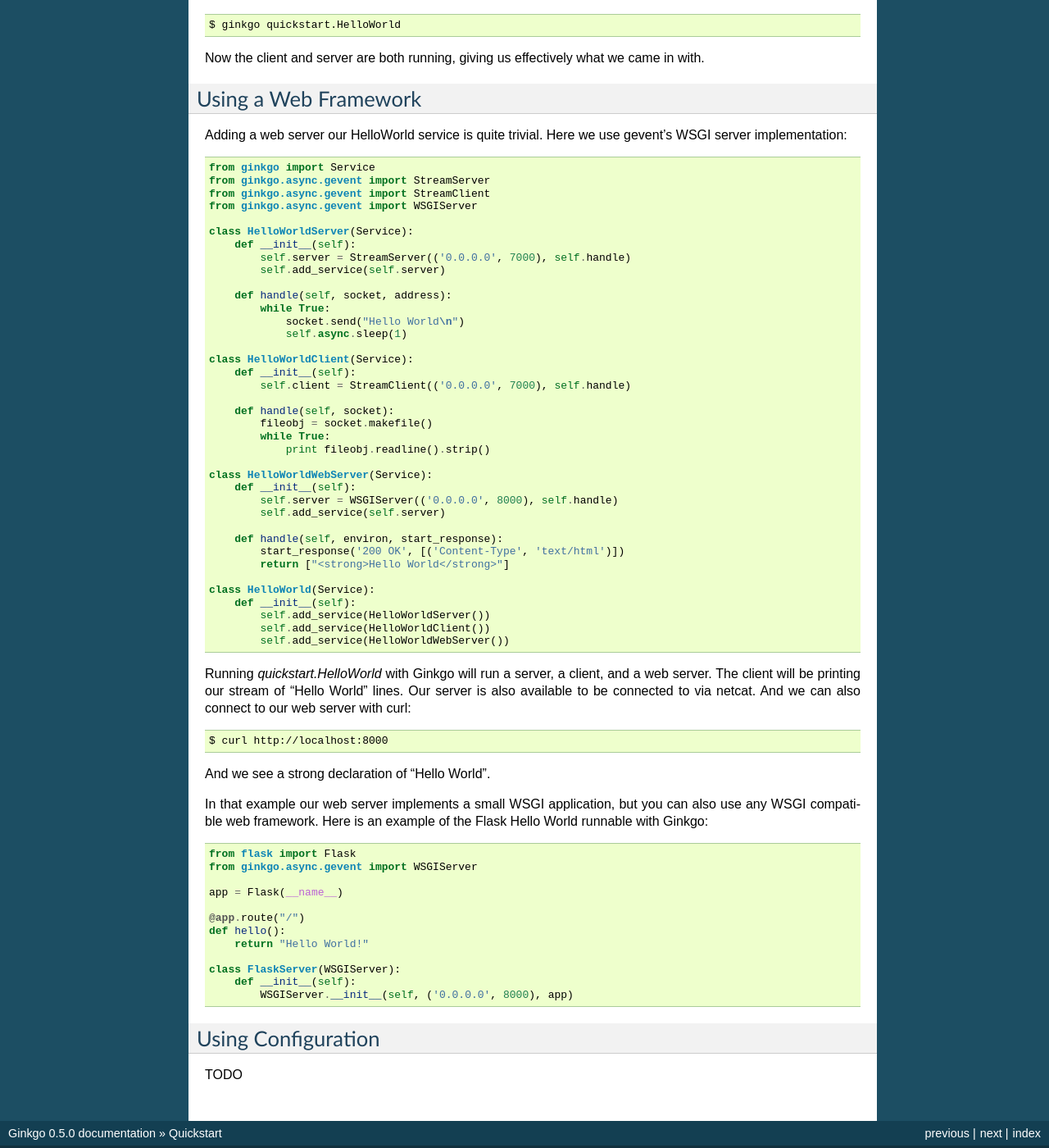
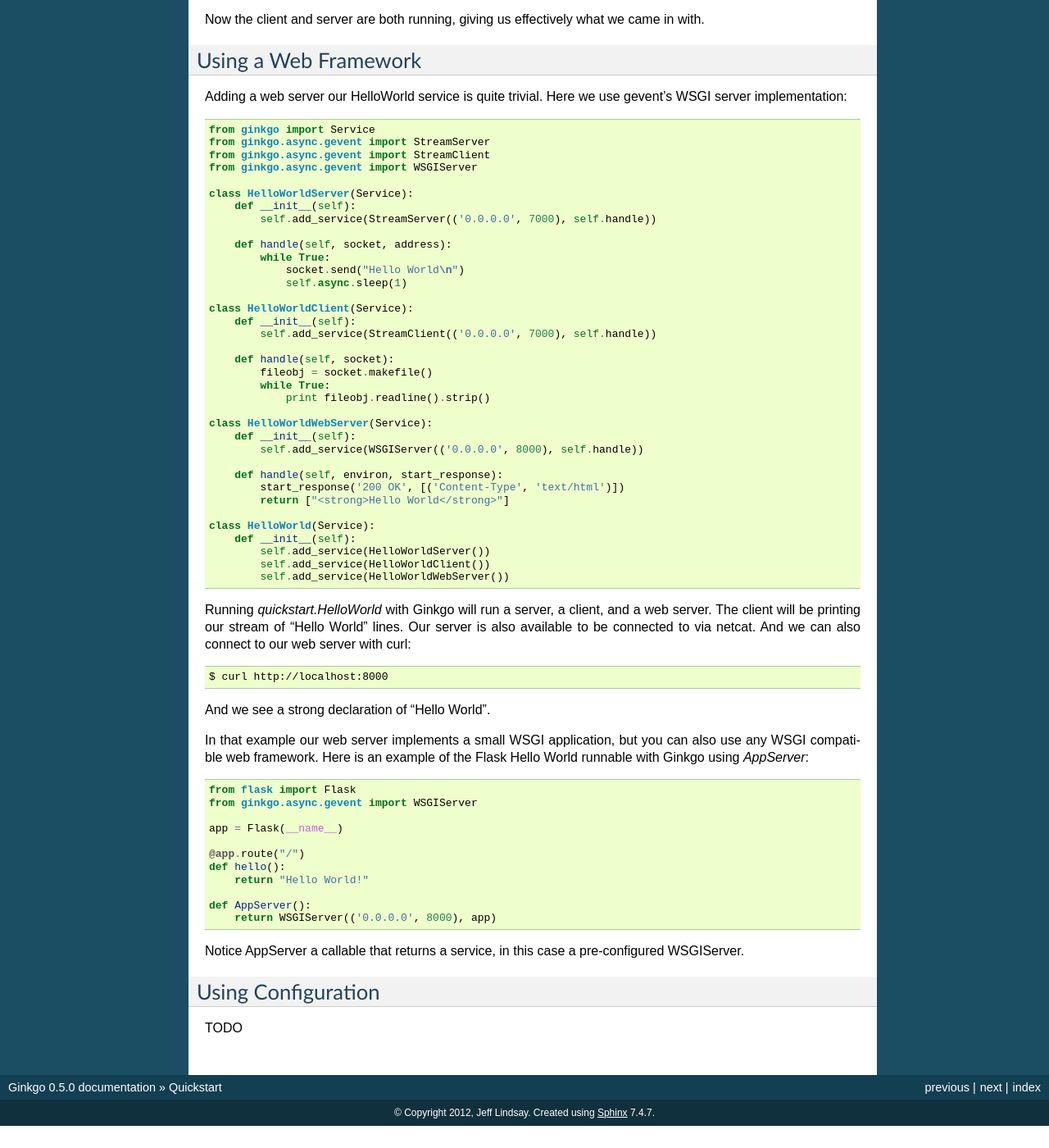
Before and after one commit to progrium/ginkgo, a Sphinx documentation site: the page built from docs/user/quickstart.rst, in a window 1280 px wide and 1400 px high, scrolled down 2511 px. Shown: the whole window at 82% size. Built offline with Sphinx 7.4.7, drawn with Linux system fonts in a browser that asks for light colours; after the commit the page ends 3884 px from its top, so only the background shows below that; some of the changed text lies outside the part shown.

Commit message:
some fixes for correctness and simplicity.

```diff
--- a/docs/user/quickstart.rst
+++ b/docs/user/quickstart.rst
@@ -37,8 +37,7 @@ server::
 
     class HelloWorldServer(Service):
         def __init__(self):
-            self.server = StreamServer(('0.0.0.0', 7000), self.handle)
-            self.add_service(self.server)
+            self.add_service(StreamServer(('0.0.0.0', 7000), self.handle))
 
         def handle(self, socket, address):
             while True:
@@ -74,8 +73,7 @@ it looks like this::
 
     class HelloWorldServer(Service):
         def __init__(self):
-            self.server = StreamServer(('0.0.0.0', 7000), self.handle)
-            self.add_service(self.server)
+            self.add_service(StreamServer(('0.0.0.0', 7000), self.handle))
 
         def handle(self, socket, address):
             while True:
@@ -84,7 +82,7 @@ it looks like this::
 
     class HelloWorldClient(Service):
         def __init__(self):
-            self.client = StreamClient(('0.0.0.0', 7000), self.handle)
+            self.add_service(StreamClient(('0.0.0.0', 7000), self.handle))
 
         def handle(self, socket):
             fileobj = socket.makefile()
@@ -118,8 +116,7 @@ our quickstart module. It now looks like this::
 
     class HelloWorldServer(Service):
         def __init__(self):
-            self.server = StreamServer(('0.0.0.0', 7000), self.handle)
-            self.add_service(self.server)
+            self.add_service(StreamServer(('0.0.0.0', 7000), self.handle))
 
         def handle(self, socket, address):
             while True:
@@ -128,7 +125,7 @@ our quickstart module. It now looks like this::
 
     class HelloWorldClient(Service):
         def __init__(self):
-            self.client = StreamClient(('0.0.0.0', 7000), self.handle)
+            self.add_service(StreamClient(('0.0.0.0', 7000), self.handle))
 
         def handle(self, socket):
             fileobj = socket.makefile()
@@ -159,8 +156,7 @@ gevent's WSGI server implementation::
 
     class HelloWorldServer(Service):
         def __init__(self):
-            self.server = StreamServer(('0.0.0.0', 7000), self.handle)
-            self.add_service(self.server)
+            self.add_service(StreamServer(('0.0.0.0', 7000), self.handle))
 
         def handle(self, socket, address):
             while True:
@@ -169,7 +165,7 @@ gevent's WSGI server implementation::
 
     class HelloWorldClient(Service):
         def __init__(self):
-            self.client = StreamClient(('0.0.0.0', 7000), self.handle)
+            self.add_service(StreamClient(('0.0.0.0', 7000), self.handle))
 
         def handle(self, socket):
             fileobj = socket.makefile()
@@ -178,8 +174,7 @@ gevent's WSGI server implementation::
 
     class HelloWorldWebServer(Service):
         def __init__(self):
-            self.server = WSGIServer(('0.0.0.0', 8000), self.handle)
-            self.add_service(self.server)
+            self.add_service(WSGIServer(('0.0.0.0', 8000), self.handle))
 
         def handle(self, environ, start_response):
             start_response('200 OK', [('Content-Type', 'text/html')])
@@ -202,7 +197,7 @@ And we see a strong declaration of "Hello World".
 
 In that example our web server implements a small WSGI application, but
 you can also use any WSGI compatible web framework. Here is an example
-of the Flask Hello World runnable with Ginkgo::
+of the Flask Hello World runnable with Ginkgo using `AppServer`::
 
     from flask import Flask
     from ginkgo.async.gevent import WSGIServer
@@ -213,10 +208,11 @@ of the Flask Hello World runnable with Ginkgo::
     def hello():
         return "Hello World!"
 
-    class FlaskServer(WSGIServer):
-        def __init__(self):
-            WSGIServer.__init__(self, ('0.0.0.0', 8000), app)
+    def AppServer():
+        return WSGIServer(('0.0.0.0', 8000), app)
 
+Notice AppServer a callable that returns a service, in this case a
+pre-configured WSGIServer.
 
 Using Configuration
 -------------------
```
